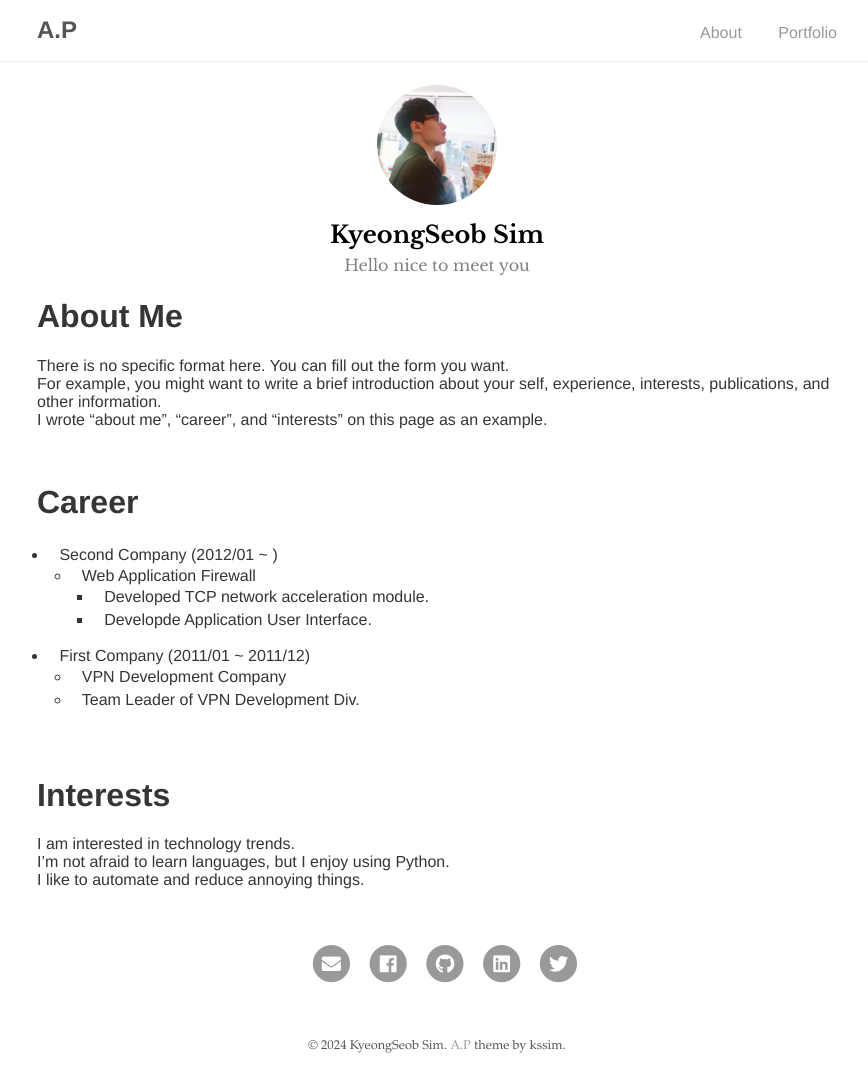
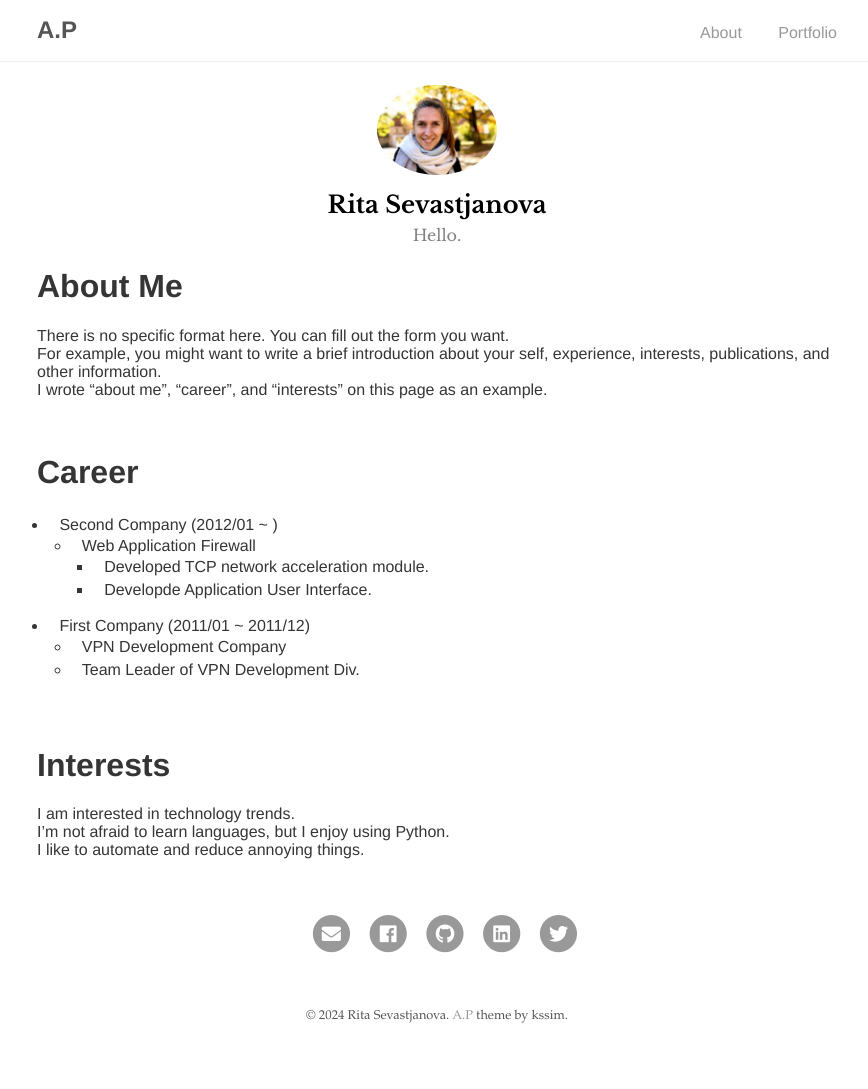
Before and after one commit to rita-sevastjanova/rita-sevastjanova.github.io, a Jekyll site: the page built from index.md, in a window 1280 px wide. Shown: the whole page, without its empty margins (203-1071 px from the left). Built offline with Jekyll 4.4.1, drawn with Linux system fonts in a browser that asks for light colours; our own code applies the rules of GitHub Pages for plain Markdown files; after the commit the page ends 1059 px from its top, so only the background shows below that.

```diff
--- a/_config.yml
+++ b/_config.yml
@@ -1,14 +1,14 @@
 # Site settings
 title: A.P
 baseurl: "/ap"
-url: "https://kssim.github.io"
+url: "https://rita-sevastjanova.github.io"
 google_analytics: # Tracking ID, e.g. "UA-000000-01"
 
 # Author
 author:
-  name: KyeongSeob Sim
-  desc: Hello nice to meet you
-  email: ksub0912@gmail.com
+  name: Rita Sevastjanova
+  desc: Hello.
+  email: rita.sevastjanova@inf.ethz.ch
   selfie: assets/img/profile.jpg
 
 # social
```
Also changed, not shown: assets/img/profile.jpg.
